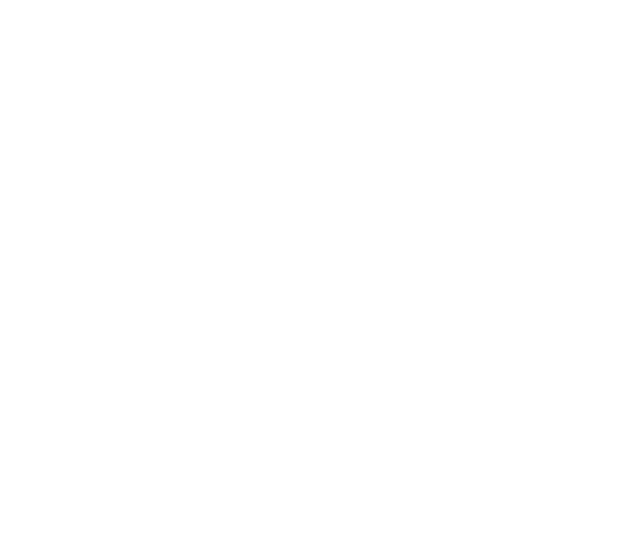
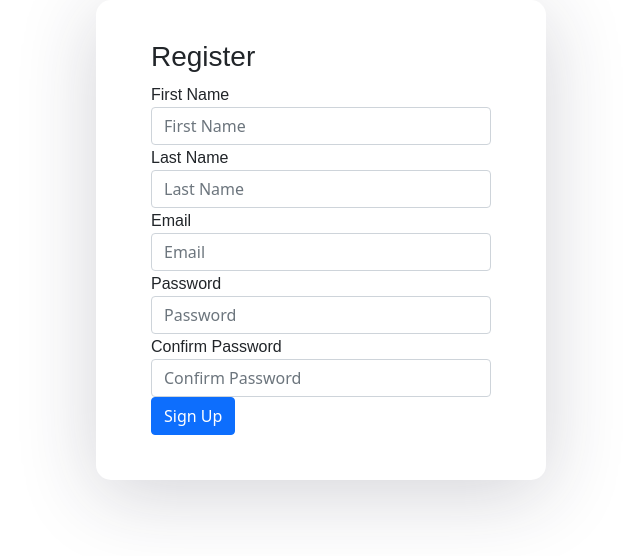
Before and after one commit to luongminh2111/itss_review_star_world, a React (Create React App) app in the folder review-start-world/: page /register in a window 1280 px wide. Shown: the top 556 px of the page, without its empty margins (319-959 px from the left). Built offline with nearby package versions, Linux system fonts and the light colour scheme.

Commit message:
Register

```diff
--- a/review-start-world/src/App.js
+++ b/review-start-world/src/App.js
@@ -1,7 +1,10 @@
 import React from "react";
+import '../node_modules/bootstrap/dist/css/bootstrap.min.css';
 import "./styles/App.css";
 import { BrowserRouter as Router, Route, Switch } from "react-router-dom";
 import Home from "./components/Home";
+import Login from "./components/Login";
+import Register from "./components/Register";
 import CreateReview from "./components/CreateReview";
 const App = () => {
   return (
@@ -9,6 +12,8 @@
       <React.Fragment>
         <Switch>
           <Route exact path="/" component={Home} />
+          <Route exact path="/login" component={Login} />
+          <Route exact path="/register" component={Register} />
           <Route exact path="/review/writereview" component={CreateReview} />
         </Switch>
       </React.Fragment>
--- a/review-start-world/src/components/Header.js
+++ b/review-start-world/src/components/Header.js
@@ -4,6 +4,7 @@
 import { SiCounterstrike } from "react-icons/si";
 import { VscSearch } from "react-icons/vsc";
 import { useHistory } from "react-router-dom";
+import {Link} from 'react-router-dom';
 function Header(props) {
   const history = useHistory();
   return (
@@ -39,9 +40,9 @@
             </div>
           </div>
           <div className="col-4  right-content">
-            <div className="signin ">Login</div>
+            <div className="signin "><Link to={'/login'}>Login</Link></div>
             <div className="signup">
-              <button>Free Sign Up</button>
+              <button><Link to={'/register'}>Sign Up</Link></button>
             </div>
             <div className="button-write">
               <button
--- /dev/null
+++ b/review-start-world/src/components/Login.jsx
@@ -0,0 +1,11 @@
+import React, {Component} from "react";
+
+export default class Login extends Component{
+    render(){
+        return(
+            <form>
+                <h3>Login</h3>
+            </form>
+        )
+    }
+}
--- /dev/null
+++ b/review-start-world/src/components/Register.jsx
@@ -0,0 +1,42 @@
+import React, {Component} from "react";
+
+export default class Register extends Component{
+    render(){
+        return(
+            <div className="auth-wapper">
+                <div className="auth-inner">
+                    <form>
+                        <h3>Register</h3>
+
+                        <div className="form-group">
+                            <label>First Name</label>
+                            <input type="text" className="form-control" placeholder="First Name"></input>
+                        </div>
+
+                        <div className="form-group">
+                            <label>Last Name</label>
+                            <input type="text" className="form-control" placeholder="Last Name"></input>
+                        </div>
+
+                        <div className="form-group">
+                            <label>Email</label>
+                            <input type="email" className="form-control" placeholder="Email"></input>
+                        </div>
+
+                        <div className="form-group">
+                            <label>Password</label>
+                            <input type="password" className="form-control" placeholder="Password"></input>
+                        </div>
+
+                        <div className="form-group">
+                            <label>Confirm Password</label>
+                            <input type="password" className="form-control" placeholder="Confirm Password"></input>
+                        </div>
+
+                        <button className="btn btn-primary btn-block">Sign Up</button>
+                    </form>
+                </div>
+            </div>
+        )
+    }
+}
--- a/review-start-world/src/styles/index.css
+++ b/review-start-world/src/styles/index.css
@@ -12,3 +12,69 @@
   font-family: source-code-pro, Menlo, Monaco, Consolas, 'Courier New',
     monospace;
 }
+* {
+  box-sizing: border-box;
+}
+
+body {
+  min-height: 100vh;
+  display: flex;
+  font-weight: 400;
+  font-family: 'Fira Sans', sans-serif;
+}
+
+h1,h2,h3,h4,h5,h6,label,span {
+  font-weight: 500;
+  font-family: 'Fira Sans', sans-serif;
+}
+
+body, html, .App, #root, .auth-wrapper {
+  width: 100%;
+  height: 100%;
+}
+
+.auth-wrapper {
+  display: flex;
+  justify-content: center;
+  flex-direction: column;
+  text-align: left;
+}
+
+.auth-inner {
+  width: 450px;
+  margin: auto;
+  background: #ffffff;
+  box-shadow: 0px 14px 80px rgba(34,35,58,0.2);
+  padding: 40px 55px 45px 55px;
+  border-radius: 15px;
+  transition: all .3s;
+}
+
+.auth-wrapper .form-control:focus {
+  border-color: #167bff;
+  box-shadow: none;
+}
+
+.auth-wrapper h3 {
+  text-align: center;
+  margin: 0;
+  line-height: 1;
+  padding-bottom: 20px;
+}
+
+.custom-control-label {
+  font-weight: 400;
+}
+
+.forgot-password,
+.forgot-password a {
+  text-align: right;
+  font-size: 13px;
+  padding-top: 10px;
+  color: #7f7d7d;
+  margin: 0;
+}
+
+.forgot-password a {
+  color: #167bff;
+}
```
Also changed, not shown: 1 other file (tests, documents, lock files or other folders).
